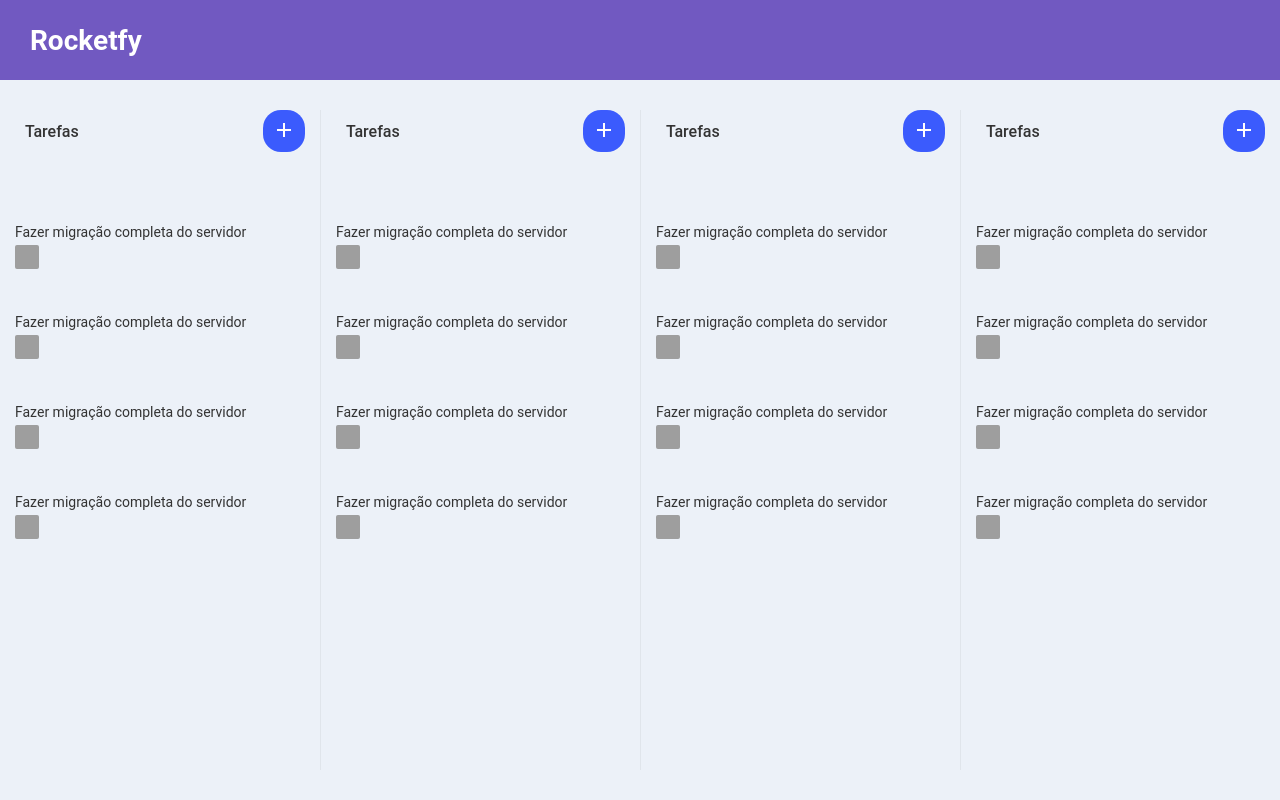
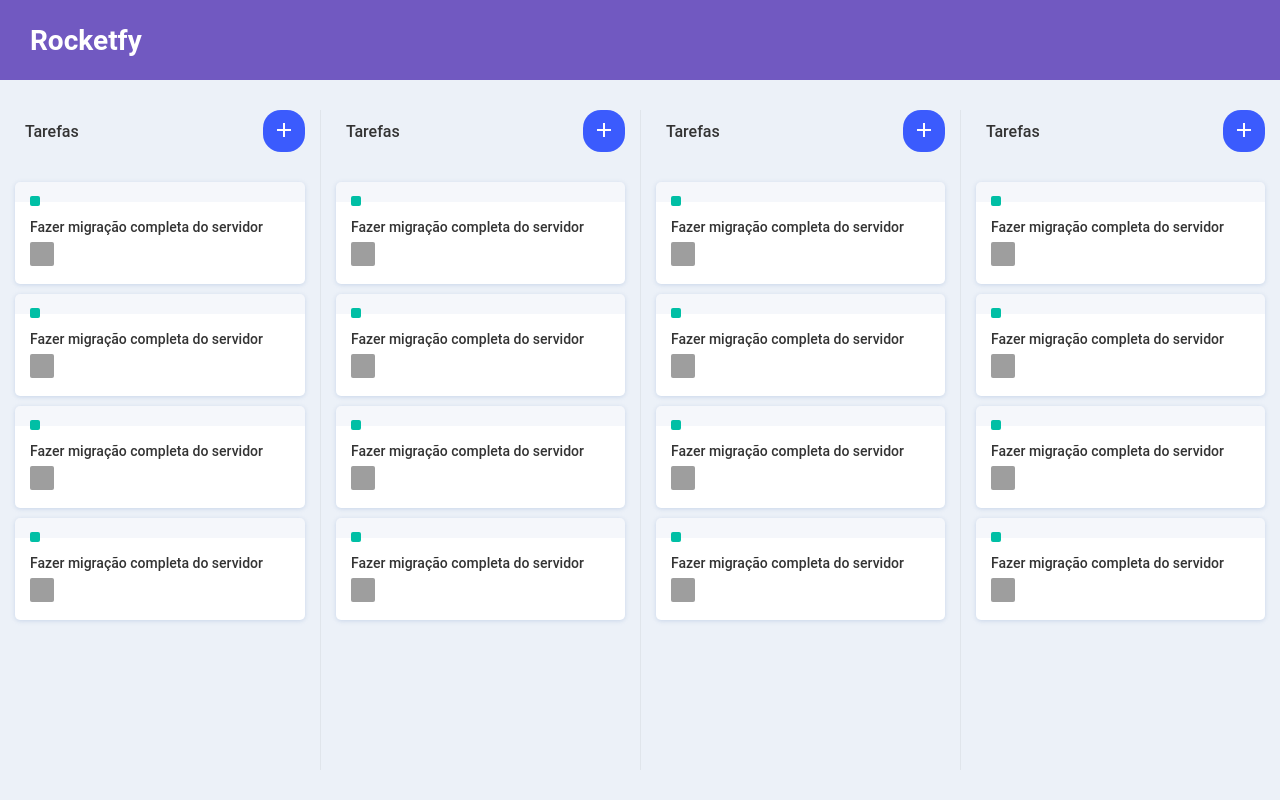
Before and after one commit to rlocatelli9/Rocketfy, a React (Create React App) app: page / in a window 1280 px wide. Built offline with nearby package versions, Linux system fonts and the light colour scheme; grey boxes are pictures that could not be loaded.

Commit message:
finished style base

```diff
--- a/src/components/Card/index.js
+++ b/src/components/Card/index.js
@@ -1,7 +1,6 @@
 import React from 'react';
-import Label from '../Label'
 
-import { Container } from './styles';
+import { Container, Label } from './styles';
 import {success} from '../../utils/color'
 
 function Card() {
--- a/src/components/Card/styles.js
+++ b/src/components/Card/styles.js
@@ -1,6 +1,26 @@
 import styled from 'styled-components';
 
 export const Container = styled.div`
+  position: relative;
+  background: #fff;
+  border-radius: 5px;
+  margin-bottom: 10px;
+  padding: 15px;
+  box-shadow: 0 1px 4px 0 rgba(192, 208, 230, 0.8);
+  border-top: 20px solid rgba(230, 236, 245, 0.4);
+  cursor: grab;
+
+  header{
+    position: absolute;
+    top: -22px;
+    left: 15px;
+  }
+
+  p {
+    font-weight: 500;
+    line-height: 20px;
+  }
+
   img {
     width: 24px;
     height: 24px;
@@ -8,3 +28,11 @@
     margin-top: 5px;
   }
 `;
+
+export const Label = styled.span`
+  width: 10px;
+  height: 10px;
+  border-radius: 2px;
+  display: inline-block;
+  background: ${props => props.color};
+`;
--- a/src/components/Label/index.js
+++ /dev/null
@@ -1,13 +0,0 @@
-import React from 'react';
-
-import { Container } from './styles';
-
-function Label({children}) {
-  return (
-    <Container>
-      {children}
-    </Container>
-  );
-}
-
-export default Label;
--- a/src/components/Label/styles.js
+++ /dev/null
@@ -1,6 +0,0 @@
-import styled from 'styled-components';
-
-export const Container = styled.span`
-  color: ${props => props.color};
-  font: 10px;
-`;
```
